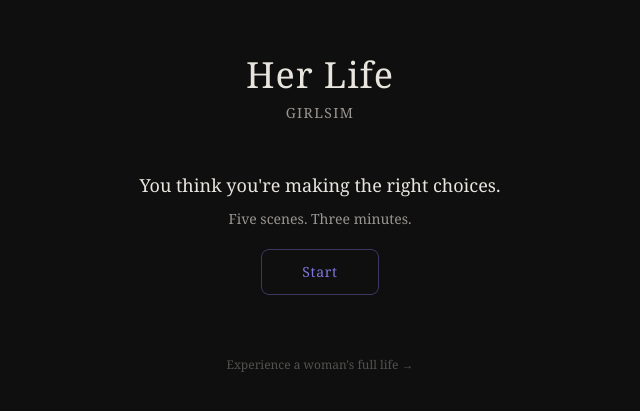
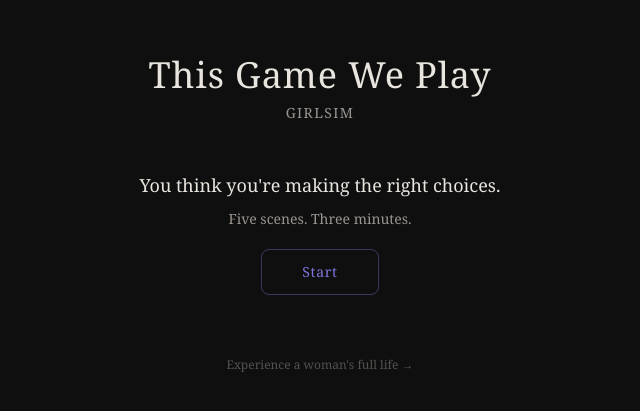
Before and after one commit to Kemuda/girlsim, a React (Vite) app: page / in a window 1280 px wide. Shown: the part 185-596 px from the top of the page, without its empty margins (320-960 px from the left). Built offline with nearby package versions, Linux system fonts and the light colour scheme.

Commit message:
rename title to "This Game We Play"
https://claude.ai/code/session_01RoFio1XtwGSYk8G4f4sSqN

```diff
--- a/index.html
+++ b/index.html
@@ -6,14 +6,14 @@
     <meta name="viewport" content="width=device-width, initial-scale=1.0" />
     <meta name="description" content="You think you're making the right choices. Five scenes. Three minutes." />
     <meta name="theme-color" content="#0f0f0f" />
-    <meta property="og:title" content="Her Life | GirlSim" />
+    <meta property="og:title" content="This Game We Play" />
     <meta property="og:description" content="You think you're making the right choices. Five scenes. Three minutes." />
     <meta property="og:type" content="website" />
     <meta name="twitter:card" content="summary" />
     <link rel="preconnect" href="https://fonts.googleapis.com" />
     <link rel="preconnect" href="https://fonts.gstatic.com" crossorigin />
     <link href="https://fonts.googleapis.com/css2?family=Noto+Serif+SC:wght@400;700&display=swap" rel="stylesheet" />
-    <title>Her Life | GirlSim</title>
+    <title>This Game We Play</title>
   </head>
   <body>
     <div id="root"></div>
--- a/src/content/ui.ts
+++ b/src/content/ui.ts
@@ -5,7 +5,7 @@
 export const UI_TEXT = {
   // ── Start screen ──
   startScreen: {
-    title: 'Her Life',
+    title: 'This Game We Play',
     subtitle: 'GirlSim',
     intro: [
       'This is a story about choices.',
```
